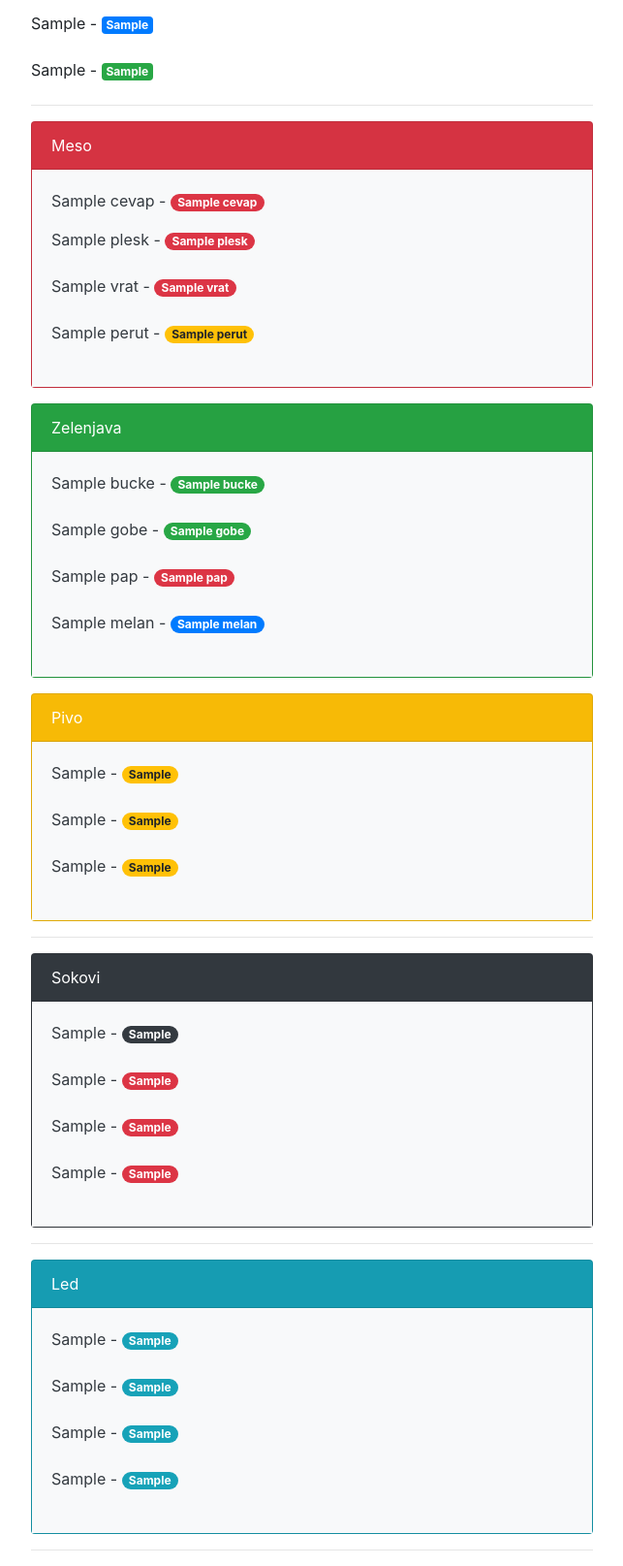
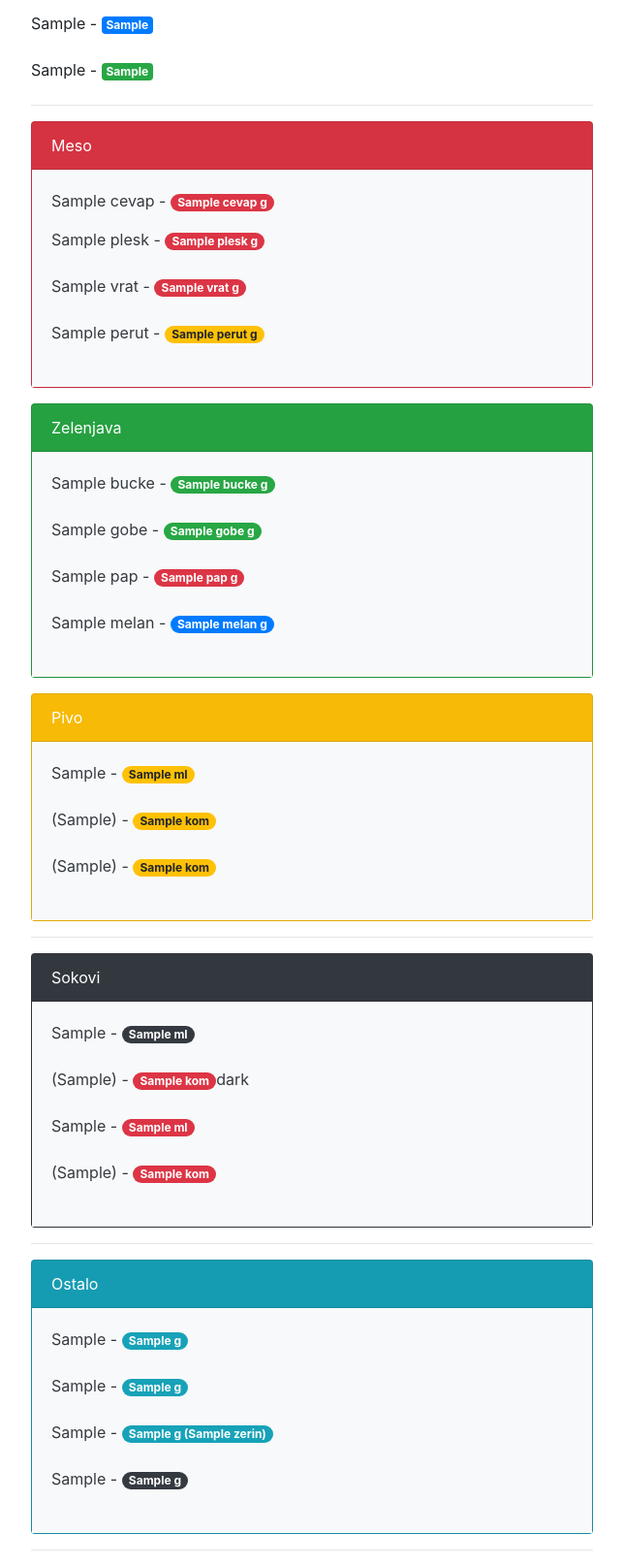
Before and after one commit to Charckle/pikniko, a Flask app: template app/templates/main_page_module/plan.html in a window 1280 px wide. Shown: the part 262-1877 px from the top of the page at 97% size, without its empty margins (318-961 px from the left). Run offline with Flask 2, Linux system fonts and the light colour scheme; the template is opened without the code that fills it: most values are stand-ins (such as "Sample title", 1, 10 or a date in 2020); some libraries are stand-ins or nearby versions.

Commit message:
minor changes and added charcoal

```diff
--- a/app/templates/main_page_module/plan.html
+++ b/app/templates/main_page_module/plan.html
@@ -66,16 +66,16 @@
             </div>
             <div class="card-body  text-dark bg-light">
               <div class="form-group">
-                <label">{{ meso["cevap"][0] }}</label> - <span class="badge badge-pill badge-danger">{{ meso["cevap"][1] }}</span>
+                <label">{{ meso["cevap"][0] }}</label> - <span class="badge badge-pill badge-danger">{{ meso["cevap"][1] }} g</span>
               </div>
               <div class="form-group">
-                <label>{{ meso["plesk"][0] }}</label> - <span class="badge badge-pill badge-danger">{{ meso["plesk"][1] }}</span>
+                <label>{{ meso["plesk"][0] }}</label> - <span class="badge badge-pill badge-danger">{{ meso["plesk"][1] }} g</span>
               </div>
               <div class="form-group">
-                <label>{{ meso["vrat"][0] }}</label> - <span class="badge badge-pill badge-danger">{{ meso["vrat"][1] }}</span>
+                <label>{{ meso["vrat"][0] }}</label> - <span class="badge badge-pill badge-danger">{{ meso["vrat"][1] }} g</span>
               </div>
               <div class="form-group">
-                <label>{{ meso["perut"][0] }}</label> - <span class="badge badge-pill badge-warning">{{ meso["perut"][1] }}</span>
+                <label>{{ meso["perut"][0] }}</label> - <span class="badge badge-pill badge-warning">{{ meso["perut"][1] }} g</span>
               </div>
             </div>
           </div>
@@ -86,16 +86,16 @@
 
               <div class="card-body text-dark bg-light">
                 <div class="form-group">
-                  <label>{{ zelenjava["bucke"][0] }}</label> - <span class="badge badge-pill badge-success">{{ zelenjava["bucke"][1] }}</span>
+                  <label>{{ zelenjava["bucke"][0] }}</label> - <span class="badge badge-pill badge-success">{{ zelenjava["bucke"][1] }} g</span>
                 </div>
                 <div class="form-group">
-                  <label>{{ zelenjava["gobe"][0] }}</label> - <span class="badge badge-pill badge-success">{{ zelenjava["gobe"][1] }}</span>
+                  <label>{{ zelenjava["gobe"][0] }}</label> - <span class="badge badge-pill badge-success">{{ zelenjava["gobe"][1] }} g</span>
                 </div>
                 <div class="form-group">
-                  <label>{{ zelenjava["pap"][0] }}</label> - <span class="badge badge-pill badge-danger">{{ zelenjava["pap"][1] }}</span>
+                  <label>{{ zelenjava["pap"][0] }}</label> - <span class="badge badge-pill badge-danger">{{ zelenjava["pap"][1] }} g</span>
                 </div>
                 <div class="form-group">
-                  <label>{{ zelenjava["melan"][0] }}</label> - <span class="badge badge-pill badge-primary">{{ zelenjava["melan"][1] }}</span>
+                  <label>{{ zelenjava["melan"][0] }}</label> - <span class="badge badge-pill badge-primary">{{ zelenjava["melan"][1] }} g</span>
                 </div>
               </div>
             </div>
@@ -107,13 +107,13 @@
 
             <div class="card-body text-dark bg-light">
               <div class="form-group">
-                <label>{{ pivo["skup_pivo"][0] }}</label> - <span class="badge badge-pill badge-warning">{{ pivo["skup_pivo"][1] }}</span>
+                <label>{{ pivo["skup_pivo"][0] }}</label> - <span class="badge badge-pill badge-warning">{{ pivo["skup_pivo"][1] }} ml</span>
               </div>
               <div class="form-group">
-                <label>{{ pivo["veliko_pivo"][0] }}</label> - <span class="badge badge-pill badge-warning">{{ pivo["veliko_pivo"][1] }}</span>
+                <label>({{ pivo["veliko_pivo"][0] }})</label> - <span class="badge badge-pill badge-warning">{{ pivo["veliko_pivo"][1] }} kom</span>
               </div>
               <div class="form-group">
-                <label>{{ pivo["malo_pivo"][0] }}</label> - <span class="badge badge-pill badge-warning">{{ pivo["malo_pivo"][1] }}</span>
+                <label>({{ pivo["malo_pivo"][0] }})</label> - <span class="badge badge-pill badge-warning">{{ pivo["malo_pivo"][1] }} kom</span>
               </div>
             </div>
           </div>
@@ -126,16 +126,16 @@
 
             <div class="card-body text-dark bg-light">
             <div class="form-group">
-                <label>{{ sokovi["skup_cola"][0] }}</label> - <span class="badge badge-pill badge-dark">{{ sokovi["skup_cola"][1] }}</span>
+                <label>{{ sokovi["skup_cola"][0] }}</label> - <span class="badge badge-pill badge-dark">{{ sokovi["skup_cola"][1] }} ml</span>
               </div>
               <div class="form-group">
-                <label>{{ sokovi["cola_literpol"][0] }}</label> - <span class="badge badge-pill badge-danger">{{ sokovi["cola_literpol"][1] }}</span>
+                <label>({{ sokovi["cola_literpol"][0] }})</label> - <span class="badge badge-pill badge-danger">{{ sokovi["cola_literpol"][1] }} kom</span>dark
               </div>
               <div class="form-group">
-                <label>{{ sokovi["skup_sok"][0] }}</label> - <span class="badge badge-pill badge-danger">{{ sokovi["skup_sok"][1] }}</span>
+                <label>{{ sokovi["skup_sok"][0] }}</label> - <span class="badge badge-pill badge-danger">{{ sokovi["skup_sok"][1] }} ml</span>
               </div>
               <div class="form-group">
-                <label>{{ sokovi["sok_liter"][0] }}</label> - <span class="badge badge-pill badge-danger">{{ sokovi["sok_liter"][1] }}</span>
+                <label>({{ sokovi["sok_liter"][0] }})</label> - <span class="badge badge-pill badge-danger">{{ sokovi["sok_liter"][1] }} kom</span>
               </div>
             </div>
           </div>
@@ -143,21 +143,21 @@
 
           <div class="card  text-white bg-info mb-3">
             <div class="card-header">
-              Led
+              Ostalo
             </div>
 
             <div class="card-body text-dark bg-light">
               <div class="form-group">
-                <label>{{ ostalo["led_g"][0] }}</label> - <span class="badge badge-pill badge-info">{{ ostalo["led_g"][1] }}</span>
+                <label>{{ ostalo["led_g"][0] }}</label> - <span class="badge badge-pill badge-info">{{ ostalo["led_g"][1] }} g</span>
               </div>
               <div class="form-group">
-                <label>{{ ostalo["gram_veb"][0] }}</label> - <span class="badge badge-pill badge-info">{{ ostalo["gram_veb"][1] }}</span>
+                <label>{{ ostalo["gram_veb"][0] }}</label> - <span class="badge badge-pill badge-info">{{ ostalo["gram_veb"][1] }} g</span>
               </div>
               <div class="form-group">
-                <label>{{ ostalo["gram_kruh"][0] }}</label> - <span class="badge badge-pill badge-info">{{ ostalo["gram_kruh"][1] }}</span>
+                <label>{{ ostalo["gram_kruh"][0] }}</label> - <span class="badge badge-pill badge-info">{{ ostalo["gram_kruh"][1] }}  g ({{ ostalo["kos_kruh"][1] }} zerin)</span>
               </div>
               <div class="form-group">
-                <label>{{ ostalo["kos_kruh"][0] }}</label> - <span class="badge badge-pill badge-info">{{ ostalo["kos_kruh"][1] }}</span>
+                <label>{{ ostalo["skupno_oglje"][0] }}</label> - <span class="badge badge-pill badge-dark">{{ ostalo["skupno_oglje"][1] }} g</span>
               </div>
             </div>
           </div>
```
Also changed, not shown: app/main_page_module/controllers.py (+7 -2 lines).
